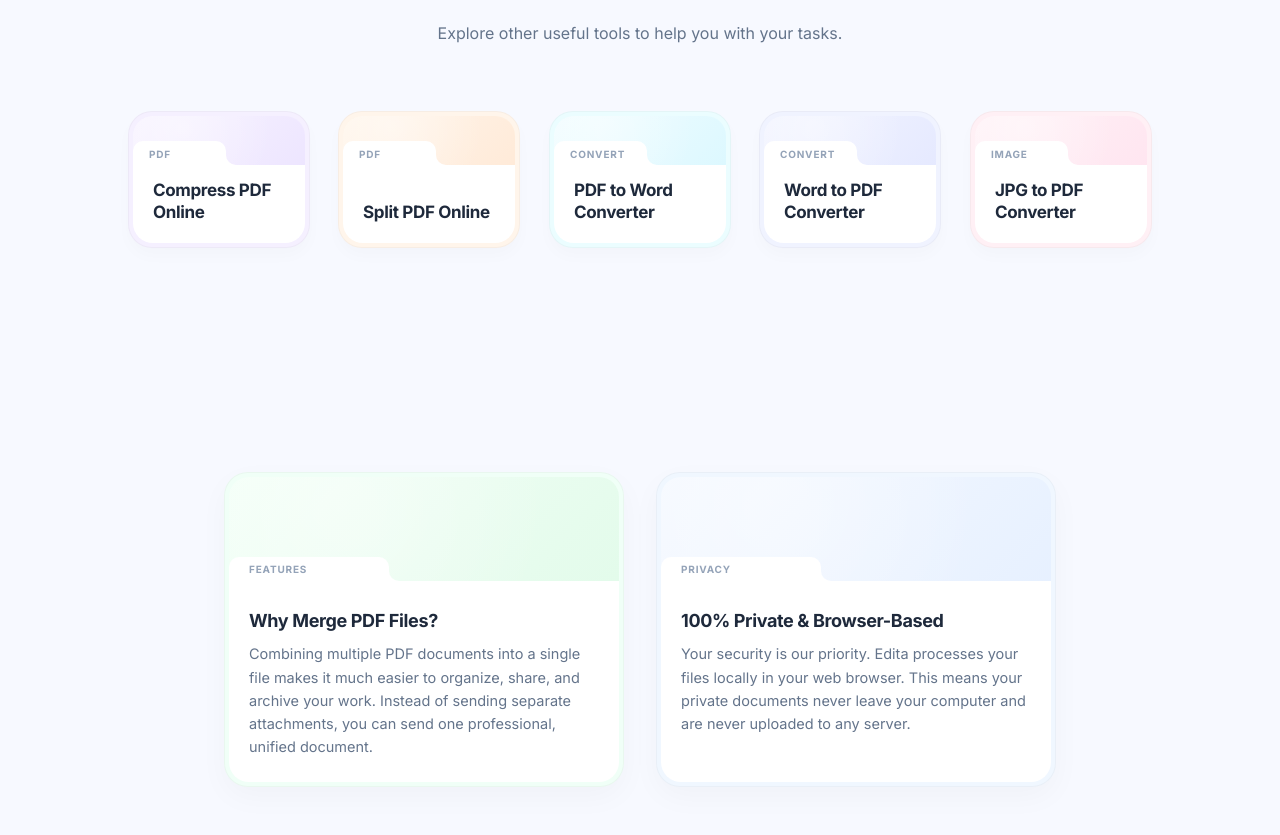
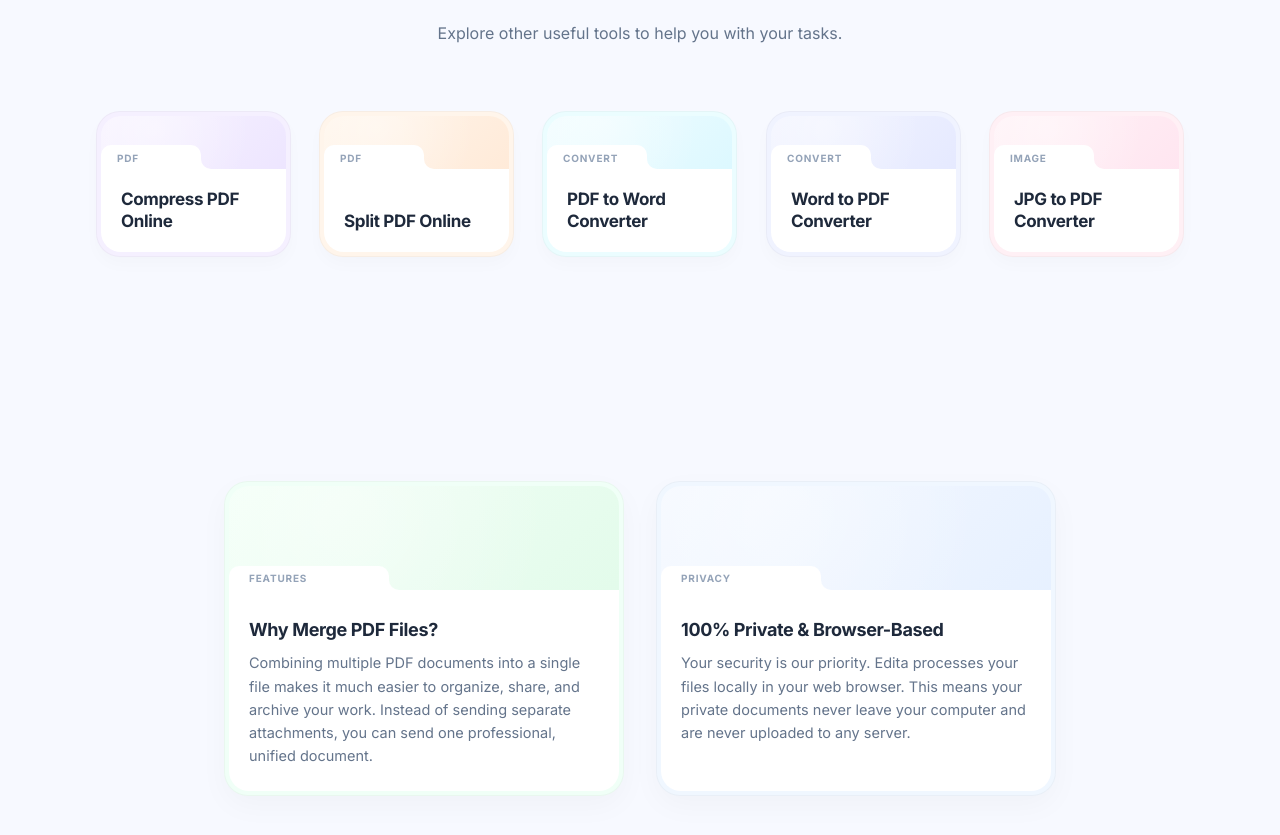
Before and after one commit to siddharth-fr/edita, a Next.js app: page /tools/merge-pdf in a window 1280 px wide. Shown: the part 1434-2269 px from the top of the page. Built offline with nearby package versions, Linux system fonts and the light colour scheme.

Commit message:
trying to fix the toolcards issue in tool page

```diff
--- a/src/components/ui/SimilarToolsSection.tsx
+++ b/src/components/ui/SimilarToolsSection.tsx
@@ -60,7 +60,7 @@ export default function SimilarToolsSection() {
         </p>
       </div>
 
-      <div className="grid grid-cols-2 sm:grid-cols-3 lg:grid-cols-5 gap-6 sm:gap-7 w-full max-w-6xl mx-auto px-4 sm:px-8">
+      <div className="grid grid-cols-2 sm:grid-cols-3 lg:grid-cols-4 xl:grid-cols-5 gap-6 sm:gap-7">
         {displayTools.map((tool) => (
           <ToolCard
             key={tool.slug}
```
